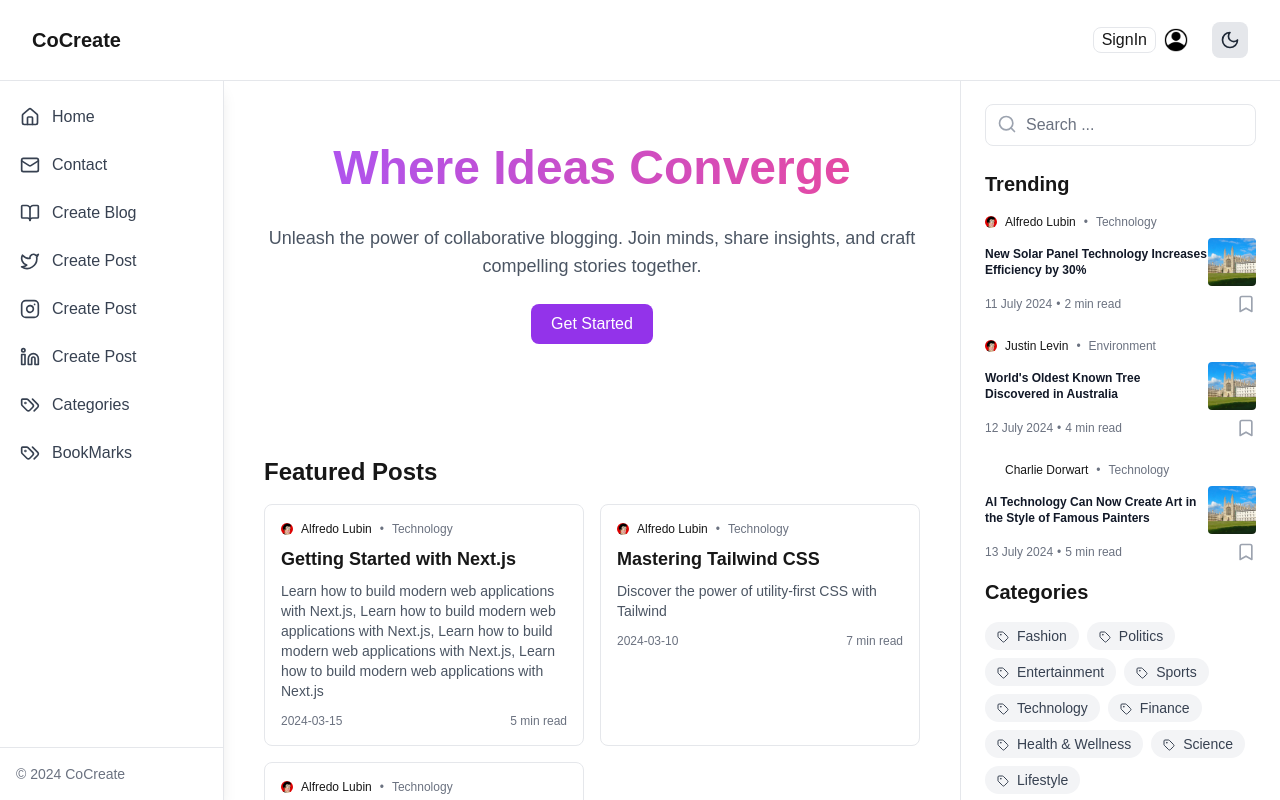
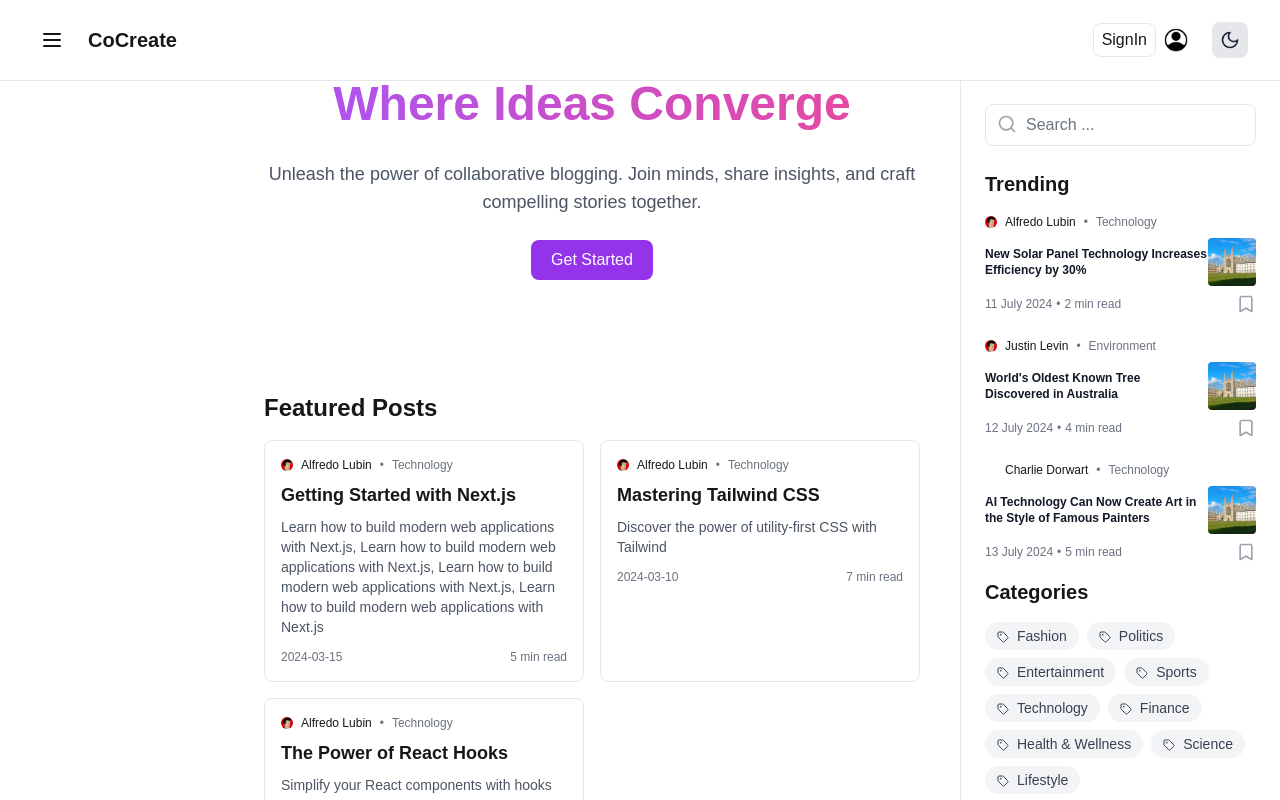
Before and after one commit to Rishika-993/CoCreate, a Next.js app in the folder cocreate/: page / in a window 1280 px wide. Shown: the top 800 px of the page. Built offline with nearby package versions, Linux system fonts and the light colour scheme.

Commit message:
Sidebar and packages

```diff
--- a/cocreate/app/components/Header/Navbar.jsx
+++ b/cocreate/app/components/Header/Navbar.jsx
@@ -5,23 +5,20 @@ import lightaccount from '../../../public/light-account.png'
 import darkaccount from '../../../public/dark-account.png'
 import ThemeSwitcher from './ThemeSwitcher'
 import { useTheme } from '../../context/theme'
-import React, { useState } from 'react';
+import React from 'react';
 import { Menu } from 'lucide-react';
-import Sidebar from './Sidebar'
 
-export default function Navbar() {
+export default function Navbar({ onToggleSidebar }) {
   const { theme } = useTheme()
-  const [isSidebarOpen, setIsSidebarOpen] = useState(true);
 
   return (
-    <>
-      <nav className="fixed top-0 left-0 right-0 z-50 border-b border-[var(--border)] bg-background">
+    <nav className="fixed top-0 left-0 right-0 z-50 border-b border-[var(--border)] bg-background w-full">
       <div className="py-2 px-5 md:p-2 md:px-8">
         <div className="flex justify-between items-center h-16">
           <div className="flex items-center">
             <button
-                onClick={() => setIsSidebarOpen(!isSidebarOpen)}
-                className="md:hidden mr-4 rounded-md"
+              onClick={onToggleSidebar}
+              className="mr-4 rounded-md p-2 hover:bg-gray-200 dark:hover:bg-gray-700 transition-colors duration-200"
             >
               <Menu className="w-6 h-6" />
             </button>
@@ -33,7 +30,7 @@ export default function Navbar() {
           <div className='flex row sm:space-x-6 space-x-4'>
             <div className="flex items-center space-x-2">
               <Link href="/signin">
-                <button className="hover:text-[var(--hover1)] border px-2 rounded-lg border-[var(--border)]">SignIn</button>
+                <button className="hover:text-[var(--hover1)] border px-2 py-1 rounded-lg border-[var(--border)] transition-colors duration-200">SignIn</button>
               </Link>
               <Image
                 src={theme === "dark" ? darkaccount : lightaccount}
@@ -50,19 +47,5 @@ export default function Navbar() {
         </div>
       </div>
     </nav>
-
-      {/* Mobile Sidebar */}
-      <div className="md:hidden">
-        <Sidebar isOpen={isSidebarOpen} setIsOpen={setIsSidebarOpen} isMobile={true} />
-      </div>
-
-      {/* Desktop Sidebar */}
-      <div className="hidden md:block">
-        <Sidebar isOpen={true} setIsOpen={() => {}} isMobile={false} />
-      </div>
-
-      {/* Spacer div to prevent content from going under the fixed navbar */}
-      <div className="h-16"></div>
-    </>
   )
 }
--- a/cocreate/app/components/Header/Sidebar.jsx
+++ b/cocreate/app/components/Header/Sidebar.jsx
@@ -9,7 +9,8 @@ import {
   Instagram,
   Linkedin,
   Tags,
-  ChevronRight
+  ChevronRight,
+  Bookmark
 } from 'lucide-react';
 
 const Sidebar = ({ isOpen, setIsOpen, isMobile }) => {
@@ -21,7 +22,7 @@ const Sidebar = ({ isOpen, setIsOpen, isMobile }) => {
     { title: 'Create Post', icon: Instagram, href: '/instagram-content' },
     { title: 'Create Post', icon: Linkedin, href: '/linkedin-content' },
     { title: 'Categories', icon: Tags, href: '/tags' },
-    { title: 'BookMarks', icon: Tags, href: '/bookmarks' },
+    { title: 'BookMarks', icon: Bookmark, href: '/bookmarks' },
   ];
 
   const sidebarClasses = isMobile
--- a/cocreate/package.json
+++ b/cocreate/package.json
@@ -10,6 +10,7 @@
   },
   "dependencies": {
     "bcrypt": "^5.1.1",
+    "bcryptjs": "^2.4.3",
     "lucide-react": "^0.447.0",
     "mongoose": "^8.7.1",
     "next": "14.2.13",
@@ -21,6 +22,7 @@
     "zod": "^3.23.8"
   },
   "devDependencies": {
+    "@types/bcryptjs": "^2.4.6",
     "@types/node": "^20",
     "@types/react": "^18",
     "@types/react-dom": "^18",
```
Also changed, not shown: 1 other file (tests, documents, lock files or other folders). Lines whose indentation alone changed are shown as unchanged.
